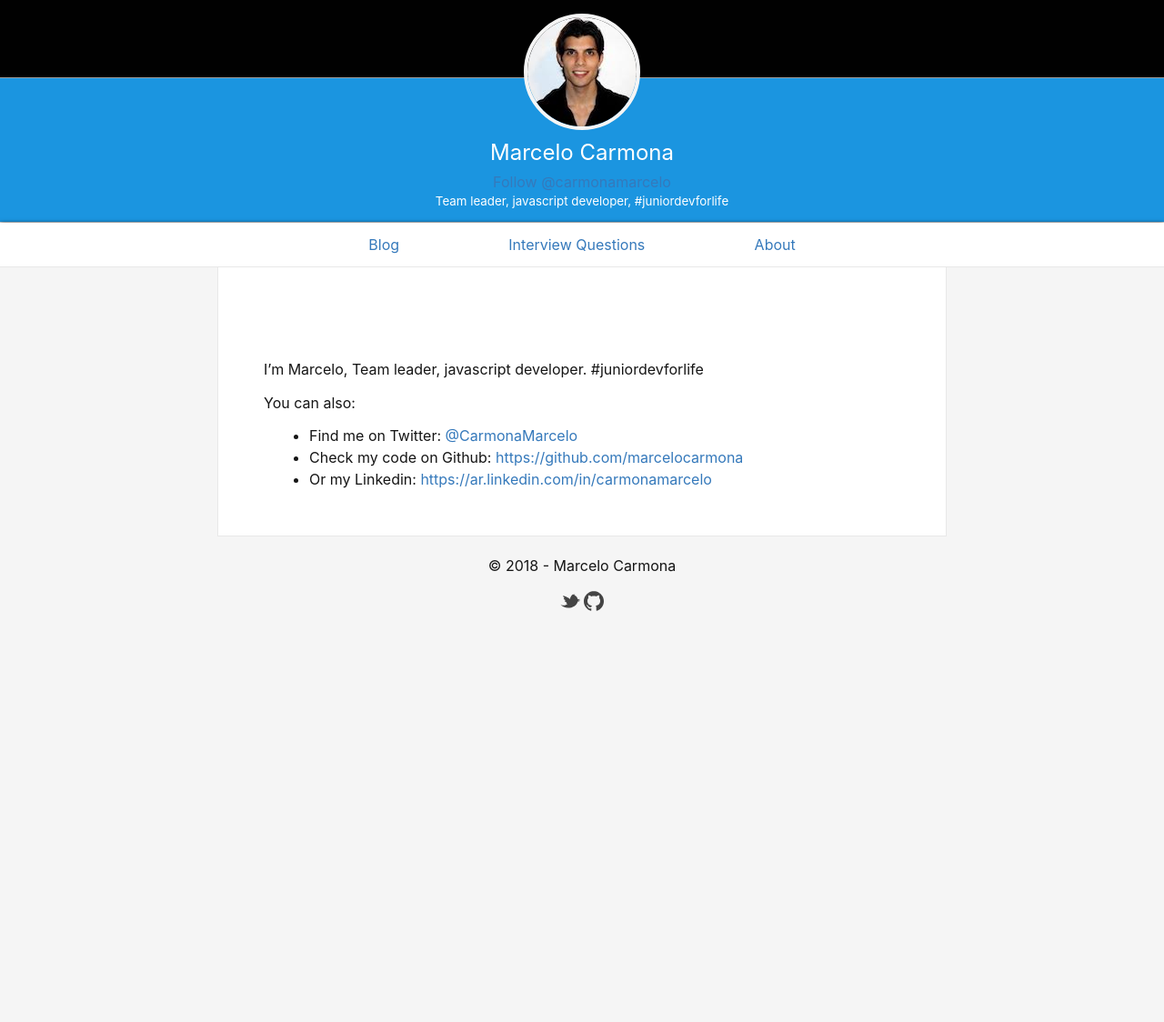
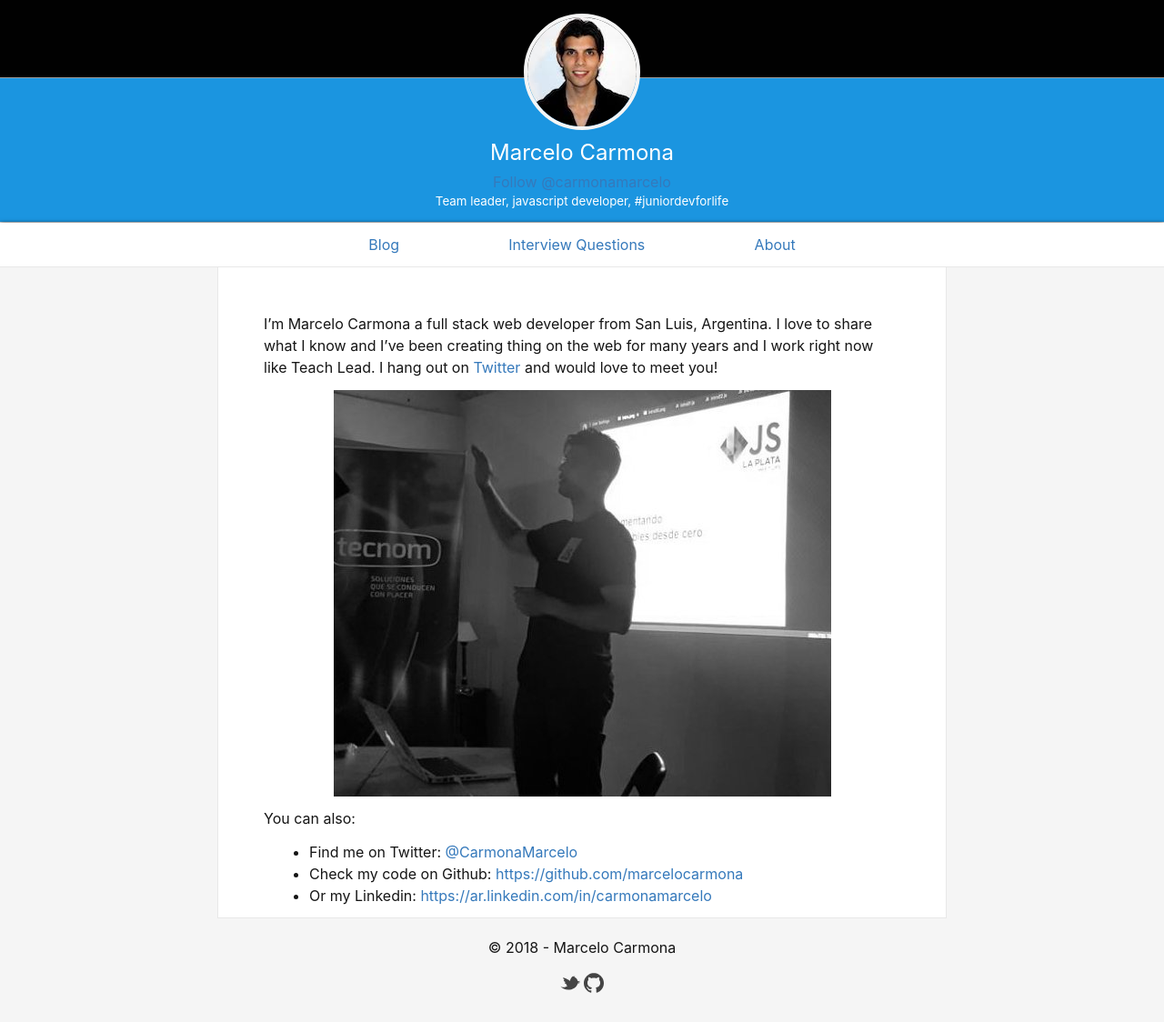
Before and after one commit to marcelocarmona/marcelocarmona.github.io, a Jekyll site: the page built from about.md, in a window 1280 px wide. Shown: the whole page at 91% size. Built offline with Jekyll 4.4.1, drawn with Linux system fonts in a browser that asks for light colours; comment, search, counter and statistics services are not loaded; before the commit the page ends 900 px from its top, so only the background shows below that.

Commit message:
Added about information

```diff
--- /dev/null
+++ b/_layouts/blank.html
@@ -0,0 +1,5 @@
+---
+layout: default
+---
+
+{{ content }}
--- a/about.md
+++ b/about.md
@@ -1,9 +1,13 @@
 ---
-layout: page
+layout: blank
 permalink: /about.html
 ---
+I'm Marcelo Carmona a full stack web developer from San Luis, Argentina. I love to share what I know and I've been creating thing on the web for many years and I work right now like Teach Lead. I hang out on [Twitter](https://twitter.com/CarmonaMarcelo) and would love to meet you!
 
-I'm Marcelo, Team leader, javascript developer. #juniordevforlife
+<p style="text-align: center">
+  <img src="/img/marcelocarmona_talk.png" alt="Marcelo Carmona" />
+</p>
+
 
 You can also:
 
```
Also changed, not shown: img/marcelocarmona_talk.png (added).
